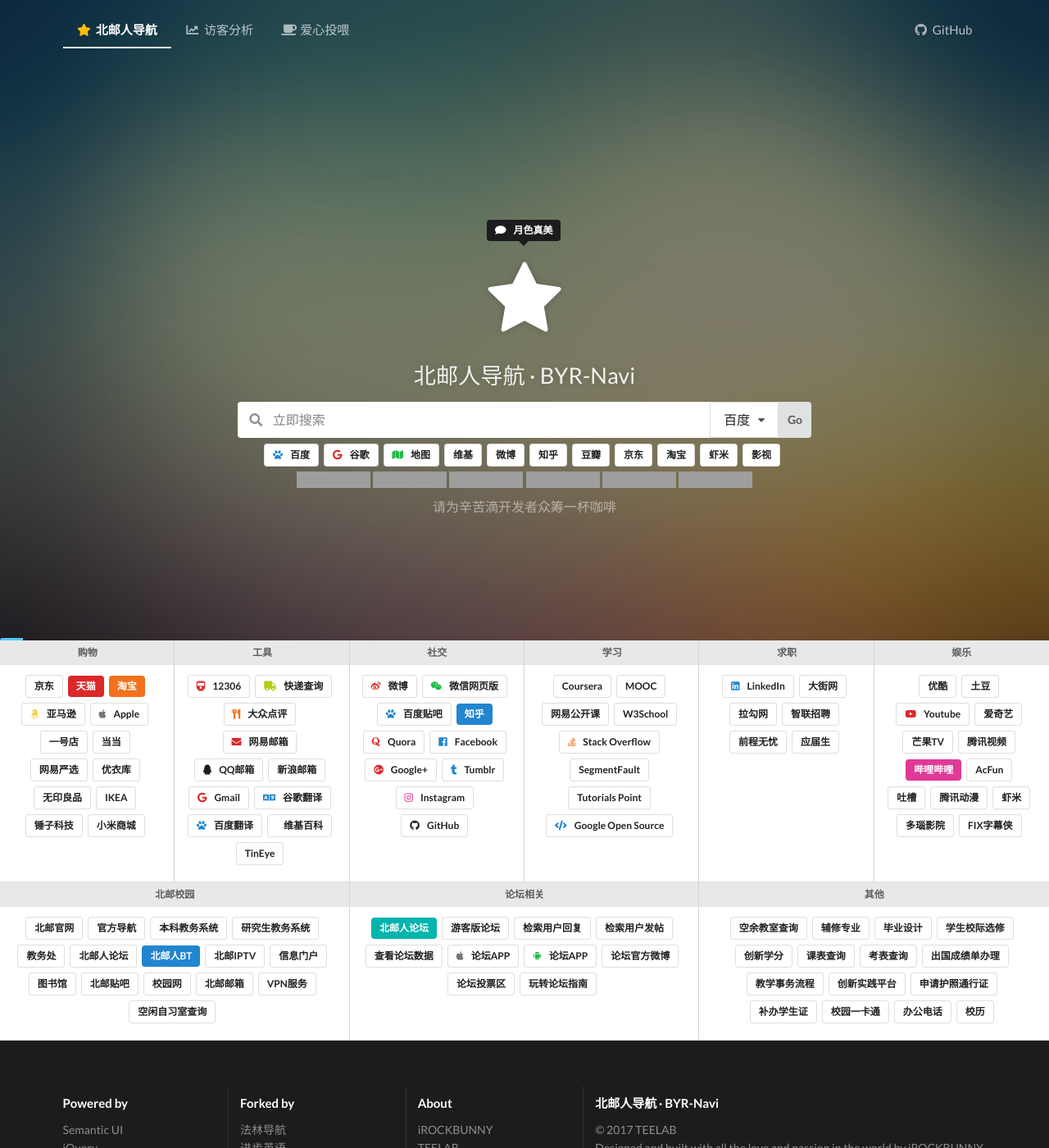
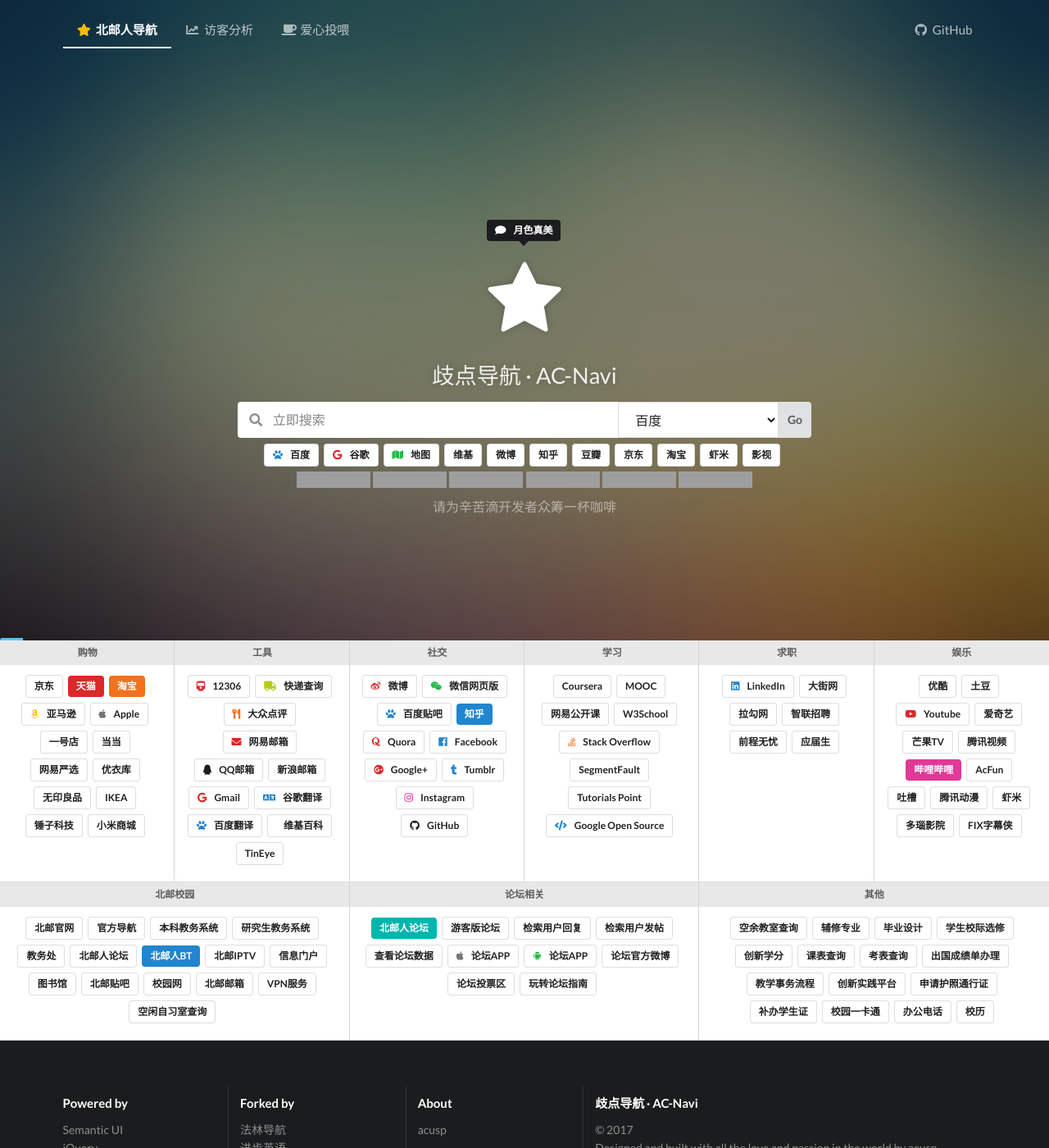
Before and after one commit to acusp/AC-Navi, a Jekyll site: the page built from index.html, in a window 1280 px wide and 1400 px high. Shown: the whole window at 82% size. Built offline with Jekyll 4.4.1, drawn with Linux system fonts in a browser that asks for light colours; comment, search, counter and statistics services are not loaded; some of the changed lines change nothing that is shown; some of the changed text lies outside the part shown; grey boxes are pictures that could not be loaded.

Commit message:
Update personal info

```diff
--- a/_config.yml
+++ b/_config.yml
@@ -1,38 +1,41 @@
-analytics:
-  google:
-    id: UA-100531691-1
-  piwik:
-    site_id: 1
-    api:
-      url: https://vps.irockbunny.com/analytics/?callback=?
-      token: 49060c859f85fcb74f80c751d233bcf3
-
-repository: BYR-Navi/BYR-Navi
-repository_url: https://github.com/BYR-Navi/BYR-Navi
-
+repository: acusp/AC-Navi
+repository_url: https://github.com/acusp/AC-Navi
 timezone: Asia/Shanghai
 lang: zh_CN
 
-title: 北邮人导航 · BYR-Navi
-alias: 北邮人导航
-description: A Navigation Website for BYR
-keywords: 北邮人导航, BYR-Navi, BYR, BUPT, Navi, Navigation
-url: http://byr-navi.com
 
-author: iROCKBUNNY
-author_url: http://irockbunny.com
-organization: TEELAB
-organization_url: http://teelab.net
-contact: contact[at]irockbunny[dot]com
+title: 歧点导航 · AC-Navi
+alias: 歧点导航
+description: A Navigation Website for acusp.info
+keywords: 歧点导航, AC-Navi acusp, Navi, Navigation
+url: https://navi.acusp.info
+
+
+author: acusp
+author_url: https://acusp.info
+organization:
+organization_url:
+contact: acusp.xu[at]gmail.com[dot]com
+
 
 image: /images/logo.png
 logo: /images/logo.png
 logo_dark: /images/logo-dark.png
 logo_white: /images/logo-white.png
 
+
+# Analytics settings
+# Baidu Analytics
+ba_track_id: ce472038c53a64826054bafc870d2d24
+# Google Analytics
+ga_track_id: 'UA-96564187-1'
+ga_domain: acusp.info
+
+
 plugins:
 - jekyll-seo-tag
 - jekyll-sitemap
+
 
 exclude:
 - .gitignore
--- a/_includes/analytics.html
+++ b/_includes/analytics.html
@@ -1,34 +1,34 @@
-{% if site.analytics.google.id %}
-    <script type="text/javascript">
+<!-- Google Analytics -->
+{% if site.ga_track_id %}
+<script>
+    // dynamic User by
+    var _gaId = '{{ site.ga_track_id }}';
+    var _gaDomain = '{{ site.ga_domain }}';
+
+    // Originial
     (function(i,s,o,g,r,a,m){i['GoogleAnalyticsObject']=r;i[r]=i[r]||function(){
     (i[r].q=i[r].q||[]).push(arguments)},i[r].l=1*new Date();a=s.createElement(o),
     m=s.getElementsByTagName(o)[0];a.async=1;a.src=g;m.parentNode.insertBefore(a,m)
-        })(window,document,'script','https://www.google-analytics.com/analytics.js','ga');
-        ga('create', '{{ site.analytics.google.id }}', 'auto');
+    })(window,document,'script','//www.google-analytics.com/analytics.js','ga');
+
+    ga('create', _gaId, _gaDomain);
     ga('send', 'pageview');
 </script>
 {% endif %}
 
-{% if site.analytics.piwik.site_id %}
-    <script type="text/javascript">
-    var analyticsAPI = {
-        id: '{{ site.analytics.piwik.site_id }}',
-        url: '{{ site.analytics.piwik.api.url }}',
-        token: '{{ site.analytics.piwik.api.token }}'
-    };
-    var _paq = _paq || [];
-    _paq.push(["setDomains", ["*.irockbunny.com"]]);
-    _paq.push(['trackPageView']);
-    _paq.push(['enableLinkTracking']);
+<!-- Baidu Tongji -->
+{% if site.ba_track_id %}
+<script>
+    // dynamic User
+    var _baId = '{{ site.ba_track_id }}';
+
+    // Originial
+    var _hmt = _hmt || [];
     (function() {
-        var u = "https://vps.irockbunny.com/analytics/";
-        _paq.push(['setTrackerUrl', u + 'piwik.php']);
-        _paq.push(['setSiteId', '{{ site.analytics.piwik.site_id }}']);
-        var d=document, g=d.createElement('script'), s=d.getElementsByTagName('script')[0];
-        g.type='text/javascript'; g.async=true; g.defer=true; g.src=u+'piwik.js'; s.parentNode.insertBefore(g,s);
+      var hm = document.createElement("script");
+      hm.src = "//hm.baidu.com/hm.js?" + _baId;
+      var s = document.getElementsByTagName("script")[0];
+      s.parentNode.insertBefore(hm, s);
     })();
 </script>
-    <noscript>
-        <p><img src="https://vps.irockbunny.com/analytics/piwik.php?idsite={{ site.analytics.piwik.site_id }}&rec=1" style="border:0;" alt="Piwik Analytics" /></p>
-    </noscript>
 {% endif %}
```
Lines whose indentation alone changed are shown as unchanged.
